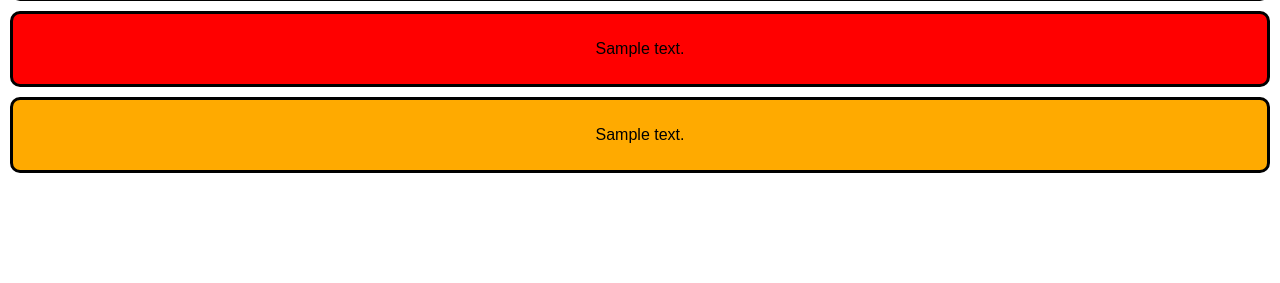
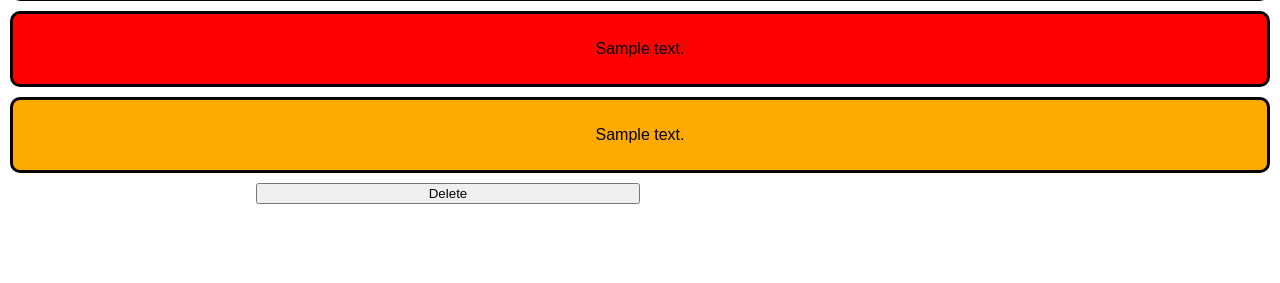
Before and after one commit to NotLawson/seqwrc, a Flask app: template templates/edit_post.html in a window 1280 px wide. Shown: the part 155-438 px from the top of the page. Run offline with Flask 3, Linux system fonts and the light colour scheme; the template is opened without the code that fills it: most values are stand-ins (such as "Sample title", 1, 10 or a date in 2020); some libraries are stand-ins or nearby versions.

Commit message:
add delete button, remove hours

```diff
--- a/templates/edit_post.html
+++ b/templates/edit_post.html
@@ -33,7 +33,7 @@
         <p>
             {% set time = content['time'].split(":") %}
             <label>Time</label><br>
-            <input type="number" name="hours" max=12 min=0 value="{{ time[0] }}" required>:<input type="number" name="minutes" max=59 min=0 value="{{ time[1] }}" required>:<input type="number" name="seconds" max=59 min=0 value="{{ time[2] }}" required>
+            <input type="number" name="minutes" max=59 min=0 value="{{ time[0] }}" required>:<input type="number" name="seconds" max=59 min=0 value="{{ time[1] }}" required>
         </p><br>
         <label for="description">Description</label><br>
         <textarea name="description" style="width: 50%; height: 200px;" placeholder="Description" required>content["description"]</textarea><br><br>
@@ -61,4 +61,5 @@
     </form>
 </div>
 {% endif %}
+<input type="button" value="Delete" onclick="fetch(window.location.href, {method: 'DELETE'}).then(response => window.location.href = '/');">
 {% endblock %}
--- a/templates/new_post.html
+++ b/templates/new_post.html
@@ -35,7 +35,7 @@
         <input type="number" name="distance" placeholder="Distance (km)" step="0.01" required><br>
         <p>
             <label>Time</label><br>
-            <input type="number" name="hours" value=0 max=12 min=0 required>:<input type="number" name="minutes" value=0 max=59 min=0 required>:<input type="number" name="seconds" value=0 max=59 min=0 required>
+            <input type="number" name="minutes" value=0 max=59 min=0 required>:<input type="number" name="seconds" value=0 max=59 min=0 required>
         </p><br>
         <label for="description">Description</label><br>
         <textarea name="description" style="width: 50%; height: 200px;" placeholder="Description" required></textarea><br><br>
```
